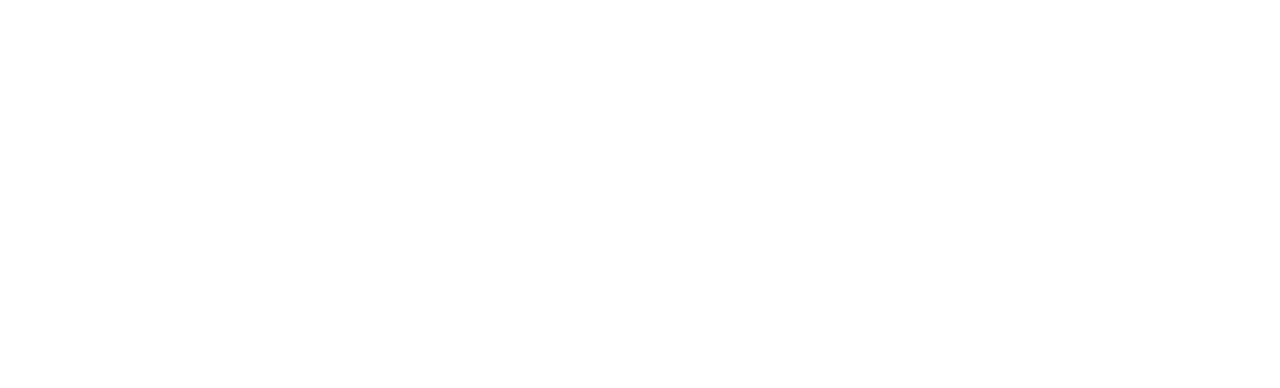
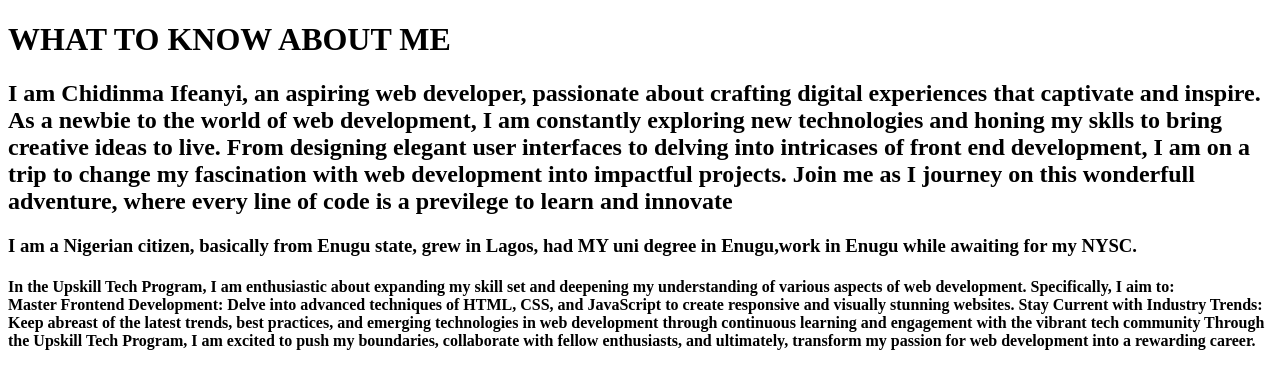
Before and after one commit to esaever/upskill-Assignment, a plain HTML site: page index.html in a window 1280 px wide. Drawn offline with Linux system fonts and the light colour scheme.

Commit message:
my first task

```diff
--- a/index.html
+++ b/index.html
@@ -4,13 +4,12 @@
     <meta charset="UTF-8">
     <meta http-equiv="X-UA-Compatible" content="IE=edge">
     <meta name="viewport" content="width=device-width, initial-scale=1.0">
-    <title>vigor appremendise</title>
+    <title>A Brief Introduction Of Chidinma Ifeanyi</title>
 </head>
 <body>
-    <header></header>
-    <main>
-        <section></section>
-    </main>
-    <footer></footer>
+    <h1>WHAT TO KNOW ABOUT ME </h1>
+    <h2>I am <b>Chidinma Ifeanyi</b>, an aspiring web developer, passionate about crafting digital experiences that captivate  and inspire. As a newbie to the world of  web development, I am constantly exploring new technologies and honing my sklls to bring creative ideas to live. From designing elegant user interfaces to delving into intricases of front end development, I am on a trip to change my fascination with web development into impactful projects. Join me as I journey on this wonderfull adventure, where every line of code is a previlege to learn and innovate</h2>
+    <h3>I am a Nigerian citizen, basically from Enugu state, grew in Lagos, had MY uni degree in Enugu,work in Enugu while awaiting for my NYSC. </h3>
+    <h4>In the Upskill Tech Program, I am enthusiastic about expanding my skill set and deepening my understanding of various aspects of web development. Specifically, I aim to:<br> Master Frontend Development: Delve into advanced techniques of HTML, CSS, and JavaScript to create responsive and visually stunning websites. Stay Current with Industry Trends: Keep abreast of the latest trends, best practices, and emerging technologies in web development through continuous learning and engagement with the vibrant tech community Through the Upskill Tech Program, I am excited to push my boundaries, collaborate with fellow enthusiasts, and ultimately, transform my passion for web development into a rewarding career.</h4>
 </body>
 </html>
```
Also changed, not shown: assign.txt (added).
